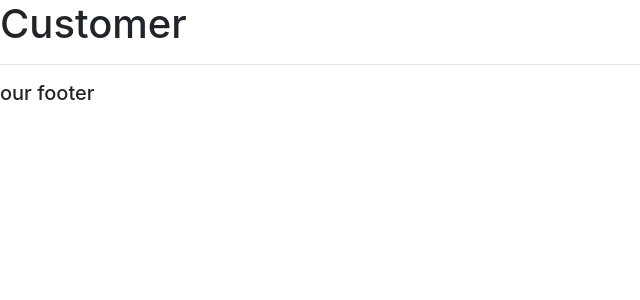
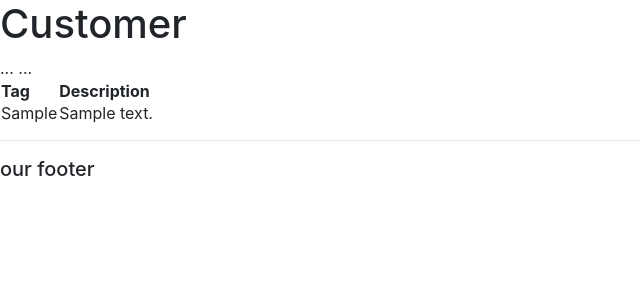
Before and after one commit to gmena6195/gm1, a Django app: page /customer/ in a window 1280 px wide. Shown: the part 56-356 px from the top of the page, without its empty margins (0-640 px from the left). Run offline with Django 4.2, Linux system fonts and the light colour scheme; tables that the repository leaves empty hold one stand-in row (values such as "Sample post").

Commit message:
pulling data

```diff
--- a/occasion/templates/accounts/customer.html
+++ b/occasion/templates/accounts/customer.html
@@ -2,6 +2,19 @@
 
 {% block content %}
 <h1>Customer</h1>
-
+<table>
+    <tr>
+        <th>Tag</th>
+        ...
+        <th>Description</th>
+    </tr>
+    {% for i in tag %}
+    <tr>
+        <td>{{ i.tag }}</td>
+        ...
+        <td>{{ i.description }}</td>
+    </tr>
+    {% endfor %}
+</table>
 
 {% endblock %}
--- a/occasion/templates/accounts/products.html
+++ b/occasion/templates/accounts/products.html
@@ -18,17 +18,15 @@
 						{% for tag in tag %}
                             <tr>
                                 <td>{{tag.tag}}</td>
-
                             </tr>
                         {% endfor %}
+                        <tr>
                         {% for occasion in occasion %}
                             <tr>
                                 <td>{{occasion.occasion}}</td>
-
                             </tr>
                         {% endfor %}
 
-                        <td>{{i.occasion}}</td>
 					</table>
 				</div>
 			</div>
--- a/occasion/views.py
+++ b/occasion/views.py
@@ -19,4 +19,7 @@ def products(request):
 
 
 def customer(request):
-    return render(request,'accounts/customer.html')
+    query_results = tag.objects.all()
+
+    context = {'tag':query_results}
+    return render(request,'accounts/customer.html',context)
```
